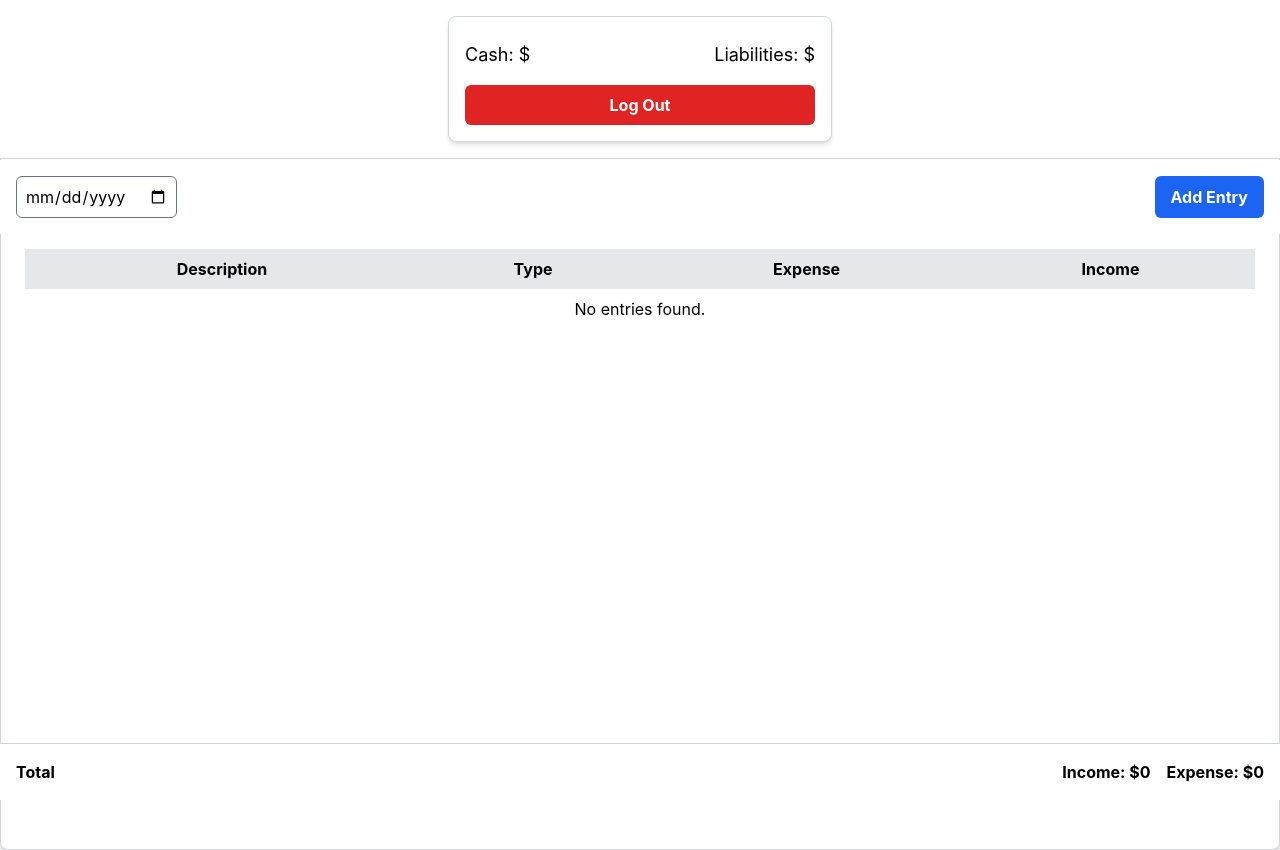
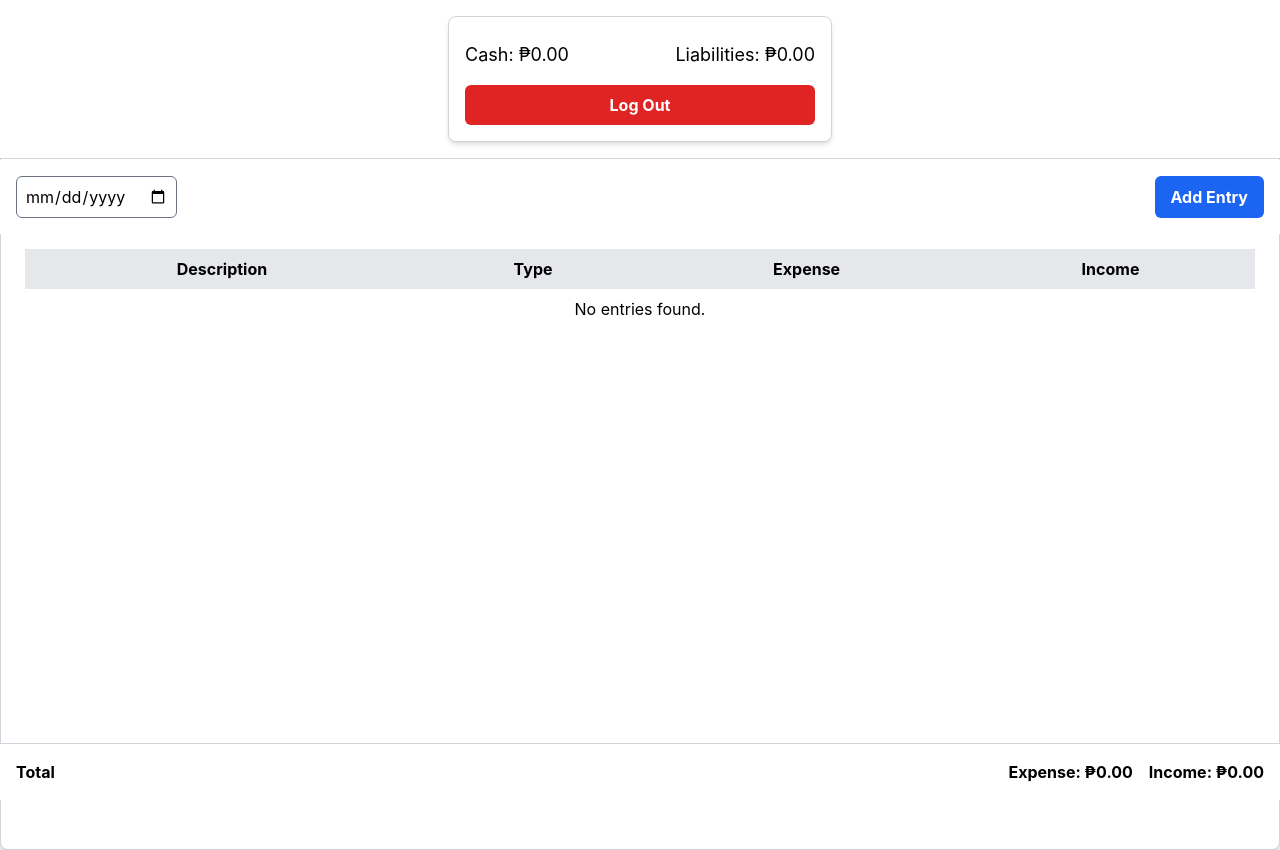
Before and after one commit to Micokoko/budget-tracker-app, a React (Create React App) app in the folder frontend/: page /dashboard in a window 1280 px wide. Built offline with nearby package versions, Linux system fonts and the light colour scheme.

Commit message:
fixed formatting of table. for further fixing

```diff
--- a/frontend/src/UserContext.js
+++ b/frontend/src/UserContext.js
@@ -1,14 +1,17 @@
 import React, { createContext, useState } from 'react';
-
 
 export const UserContext = createContext();
 
-
 export const UserProvider = ({ children }) => {
     const [username, setUsername] = useState(null);
+    const [entries, setEntries] = useState([]);
+
+    const addEntry = (newEntry) => {
+        setEntries((prevEntries) => [...prevEntries, newEntry]);
+    };
 
     return (
-        <UserContext.Provider value={{ username, setUsername }}>
+        <UserContext.Provider value={{ username, setUsername, entries, addEntry }}>
             {children}
         </UserContext.Provider>
     );
--- a/frontend/src/components/AddEntryPage.js
+++ b/frontend/src/components/AddEntryPage.js
@@ -4,14 +4,13 @@ import { UserContext } from '../UserContext';
 
 function AddEntryPage() {
     const navigate = useNavigate();
-    const { username } = useContext(UserContext);
+    const { username, addEntry } = useContext(UserContext); // Destructure addEntry from context
 
     const [date, setDate] = useState('');
     const [entryType, setEntryType] = useState('Income');
     const [description, setDescription] = useState('');
     const [amount, setAmount] = useState('');
     const [error, setError] = useState('');
-
 
     const handleAddEntry = async (event) => {
         event.preventDefault();
@@ -35,13 +34,14 @@ function AddEntryPage() {
         });
 
         if (response.ok) {
+            const newEntry = await response.json(); // Assuming your API returns the new entry
+            addEntry(newEntry); // Use the addEntry function to update the context state
             navigate('/dashboard');
         } else {
             setError('Failed to add entry');
             console.error('Failed to add entry');
         }
     };
-
 
     return (
         <div className="flex flex-col items-center justify-center min-h-screen bg-gray-100">
--- a/frontend/src/components/UserPage.js
+++ b/frontend/src/components/UserPage.js
@@ -5,27 +5,32 @@ import { fetchEntriesByUsername } from '../services/api';
 function UserPage() {
     const navigate = useNavigate();
     const [entries, setEntries] = useState([]);
+    const [cash, setCash] = useState(Number(localStorage.getItem('cash')) || 0);
+    const [liabilities, setLiabilities] = useState(Number(localStorage.getItem('liabilities')) || 0);
     const userName = localStorage.getItem('username');
-    const cash = localStorage.getItem('cash');
-    const liabilities = localStorage.getItem('liabilities');
 
-    const totalIncome = entries.reduce((sum, entry) => sum + (entry.entry_type === 'Income' ? entry.amount : 0), 0);
-    const totalExpense = entries.reduce((sum, entry) => sum + (entry.entry_type === 'Expense' || entry.entry_type === 'Liability' ? entry.amount : 0), 0);
+    const calculateTotals = (entries) => {
+        const totalIncome = entries.reduce((sum, entry) => sum + (entry.entry_type === 'Income' ? Number(entry.amount) : 0), 0);
+        const totalExpense = entries.reduce((sum, entry) => sum + (entry.entry_type === 'Expense' || entry.entry_type === 'Liability' ? Number(entry.amount) : 0), 0);
+        return { totalIncome, totalExpense };
+    };
+
+    const { totalIncome, totalExpense } = calculateTotals(entries);
 
     useEffect(() => {
         const fetchEntries = async () => {
+            if (!userName) return;
             try {
                 const data = await fetchEntriesByUsername(userName);
-                console.log('Fetched entries:', data); // Log the data
+                console.log('Fetched entries:', data);
                 setEntries(data);
             } catch (error) {
                 console.error("Error fetching entries:", error);
             }
         };
 
-        if (userName) fetchEntries();
+        fetchEntries();
     }, [userName]);
-
 
     const handleLogout = () => {
         localStorage.removeItem('username');
@@ -34,17 +39,44 @@ function UserPage() {
         navigate('/');
     };
 
+    const handleAddEntry = (newEntry) => {
+        let updatedCash = cash;
+        let updatedLiabilities = liabilities;
+
+        if (newEntry.entry_type === 'Income') {
+            updatedCash += Number(newEntry.amount);
+        } else if (newEntry.entry_type === 'Expense' || newEntry.entry_type === 'Liability') {
+            updatedLiabilities += Number(newEntry.amount);
+        }
+
+        localStorage.setItem('cash', updatedCash);
+        localStorage.setItem('liabilities', updatedLiabilities);
+
+        setCash(updatedCash);
+        setLiabilities(updatedLiabilities);
+
+        setEntries((prevEntries) => [...prevEntries, newEntry]);
+    };
+
+    const handleEntryAddition = () => {
+        navigate(`/add-entry?username=${userName}`);
+    };
+
+    // Function to format numbers as pesos
+    const formatCurrency = (amount) => {
+        return `₱${Number(amount).toLocaleString(undefined, { minimumFractionDigits: 2, maximumFractionDigits: 2 })}`;
+    };
+
     return (
         <div className="flex flex-col h-screen">
-            {/* Fixed Header */}
             <div className="fixed top-0 left-0 right-0 bg-white border-b border-gray-300 z-10 p-4">
                 <div className="flex justify-center">
                     <div className="max-w-sm w-full">
                         <div className="bg-white border border-gray-300 rounded-lg shadow-md p-4">
                             {userName && <h2 className="text-xl font-bold">Hello, {userName}!</h2>}
                             <div className="flex justify-between mt-2">
-                                <p className="text-lg">Cash: ${cash}</p>
-                                <p className="text-lg">Liabilities: ${liabilities}</p>
+                                <p className="text-lg">Cash: {formatCurrency(cash)}</p>
+                                <p className="text-lg">Liabilities: {formatCurrency(liabilities)}</p>
                             </div>
                             <div className="mt-4">
                                 <button
@@ -59,12 +91,11 @@ function UserPage() {
                 </div>
             </div>
 
-            {/* Add Entry Section */}
             <div className="fixed top-40 left-0 right-0 bg-white z-10 p-4">
                 <div className="flex justify-between">
                     <input type="date" className="border rounded-md p-2" />
                     <button
-                        onClick={() => navigate(`/add-entry?username=${userName}`)}
+                        onClick={handleEntryAddition}
                         className="ml-2 px-4 py-2 font-bold text-white bg-blue-600 rounded-md hover:bg-blue-700"
                     >
                         Add Entry
@@ -72,7 +103,6 @@ function UserPage() {
                 </div>
             </div>
 
-            {/* Entries Table */}
             <div className="flex-1 mt-40 pt-16">
                 <div className="flex-1">
                     <table className="min-w-full table-auto">
@@ -90,8 +120,8 @@ function UserPage() {
                                     <tr key={index} className="border-b">
                                         <td className="px-4 py-6">{entry.description}</td>
                                         <td className="px-4 py-2">{entry.entry_type}</td>
-                                        <td className="px-4 py-2">{entry.entry_type === 'Expense' || entry.entry_type === 'Liability' ? `$${entry.amount}` : '-'}</td>
-                                        <td className="px-4 py-2">{entry.entry_type === 'Income' ? `$${entry.amount}` : '-'}</td>
+                                        <td className="px-4 py-2">{entry.entry_type === 'Expense' || entry.entry_type === 'Liability' ? formatCurrency(entry.amount) : '-'}</td>
+                                        <td className="px-4 py-2">{entry.entry_type === 'Income' ? formatCurrency(entry.amount) : '-'}</td>
                                     </tr>
                                 ))
                             ) : (
@@ -108,8 +138,9 @@ function UserPage() {
                 <div className="flex justify-between items-center">
                     <span className="font-bold text-l">Total</span>
                     <div className="flex space-x-4">
-                        <span className="font-bold text-l">Income: ${totalIncome}</span>
-                        <span className="font-bold text-l">Expense: ${totalExpense}</span>
+                        <span className="font-bold text-l">Expense: {formatCurrency(totalExpense)}</span>
+                        <span className="font-bold text-l">Income: {formatCurrency(totalIncome)}</span>
+
                     </div>
                 </div>
             </div>
```
Also changed, not shown: 1 other file (tests, documents, lock files or other folders).
